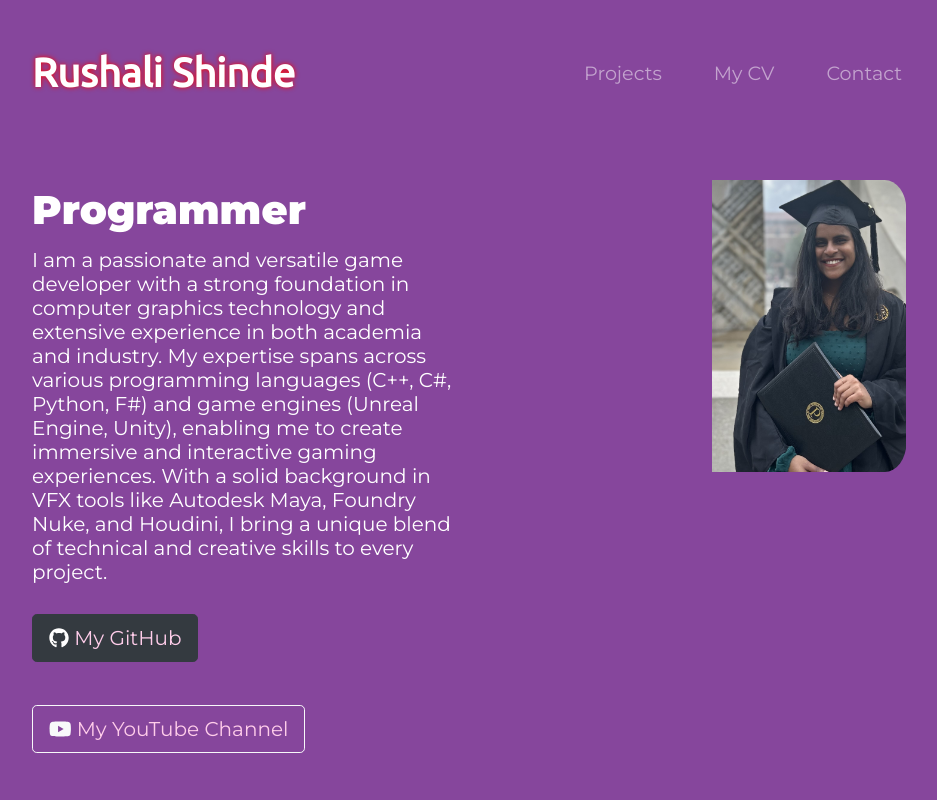
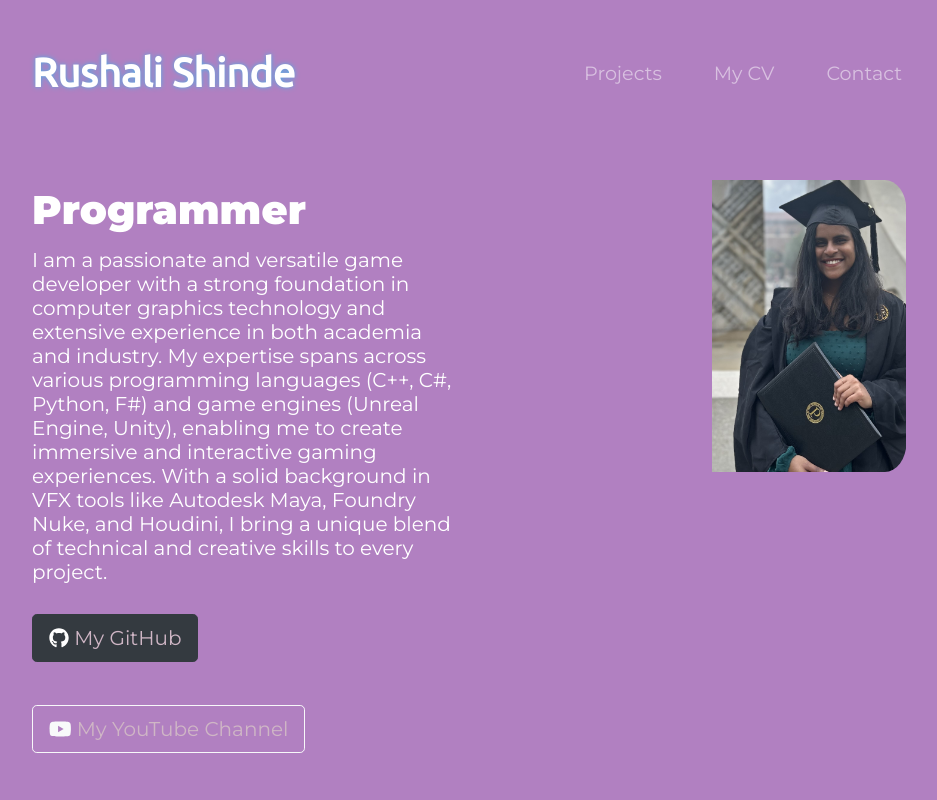
Before and after one commit to rushalivshinde/Portfolio, a plain HTML site: page index.html in a window 1280 px wide. Shown: the top 800 px of the page, without its empty margins (160-1097 px from the left). Drawn offline with nearby package versions, Linux system fonts and the light colour scheme.

Commit message:
updating colors

```diff
--- a/styles.css
+++ b/styles.css
@@ -17,24 +17,24 @@ body{
 }
 
 .shadowed-text{
-  text-shadow: 0 0 5px rgb(255, 0, 0);
+  text-shadow: 0 0 5px rgb(81, 172, 229);
 }
 
 #title{
   /* background-image: url("images/Banner2.jpg");
   background-repeat: no-repeat;
   background-size: cover; */
-  background-color:#86469C;
+  background-color:#b180c1;
   color: #fff;
 }
 
 .banner a{
-  color: #FFCDEA;
+  color: #cfb6c5;
   text-decoration: none;
 }
 
 .banner a:hover{
-  color: #BC7FCD;
+  color: #d8b2e2;
   text-decoration: none;
 }
 
@@ -96,9 +96,6 @@ h3{
   width: 80%;
 }
 
-#features{
-
-}
 
 .fa-check-circle, .fa-bullseye, .fa-heart{
   color: #BC7FCD;
```
